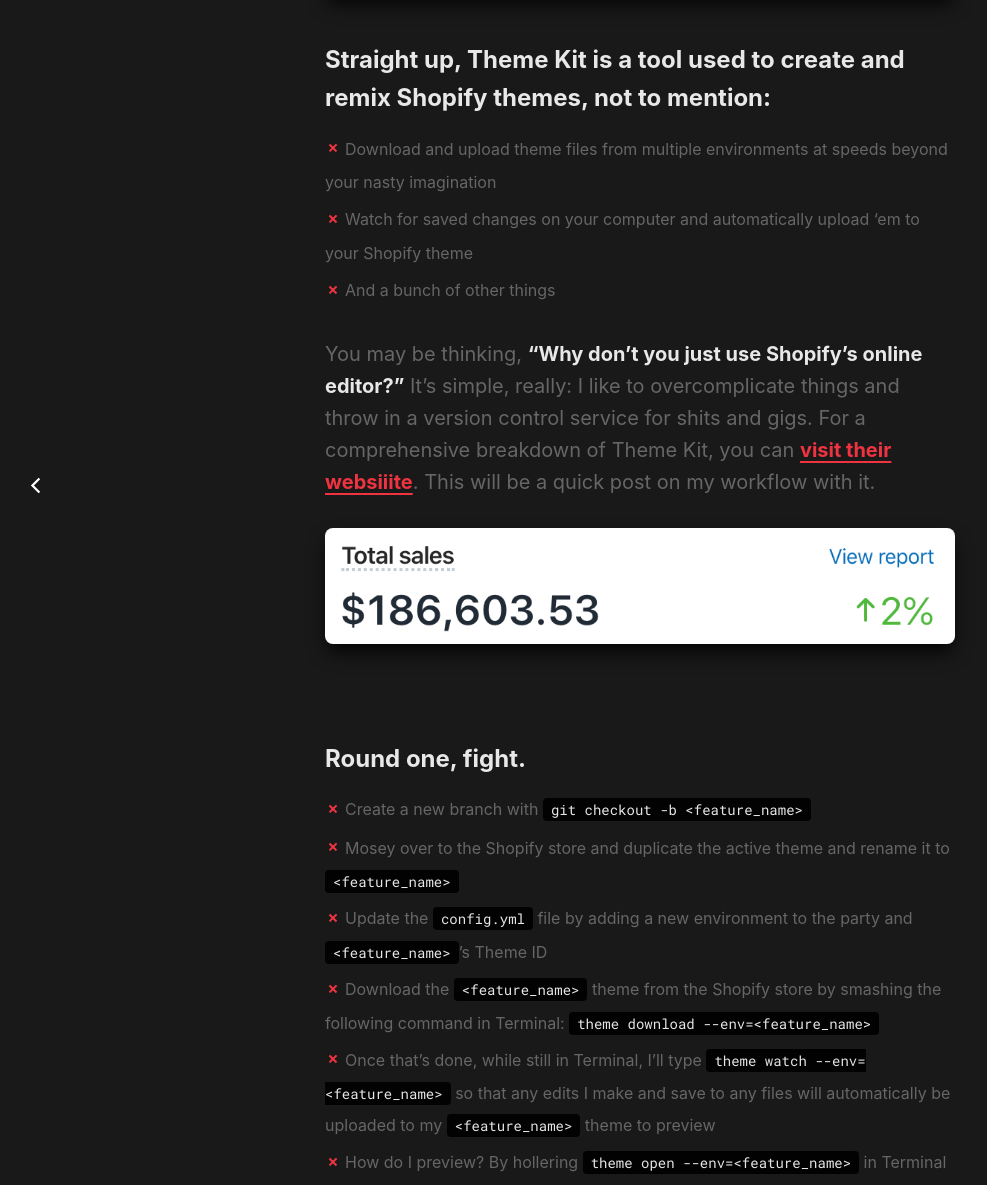
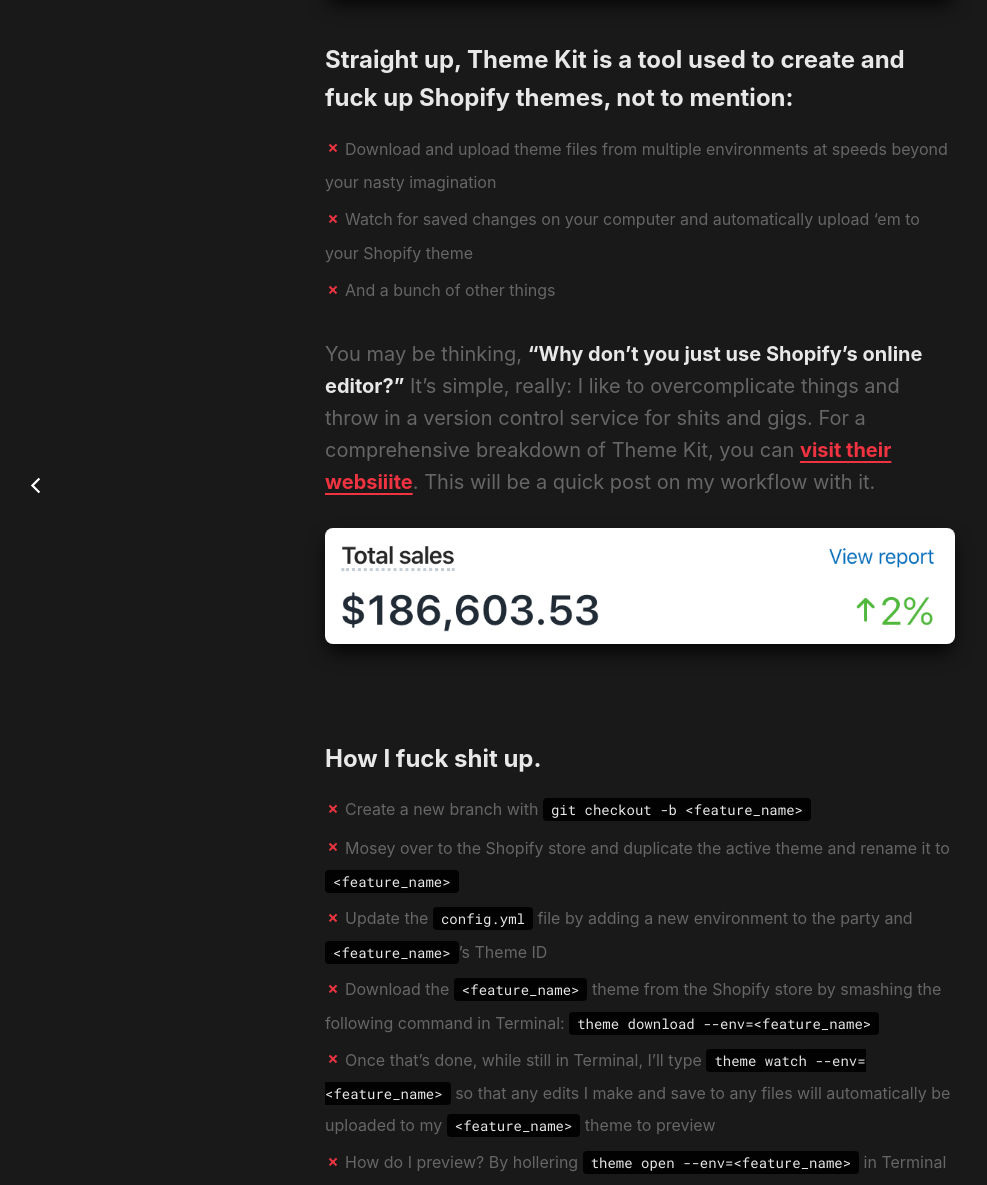
Before and after one commit to aryxmega/awwwry, a Jekyll site: the page built from _posts/2020-02-18-shopify-theme-kit-workflow.md, in a window 1280 px wide and 1400 px high, scrolled down 558 px, cut to the strip 215-1400 px from the top of the window. Shown: the whole strip, without its empty margins (0-987 px from the left). Built offline with Jekyll 4.4.1, drawn with Linux system fonts in a browser that asks for light colours; some web fonts are replaced.

Commit message:
Revert "Merge branch 'develop'"
This reverts commit 7cad6eabba7136674a36765c5e9a95c17699bfe5, reversing
changes made to d9a4c333d760992a87f0a35d2800f27aeba7b696.

```diff
--- a/_posts/2020-02-18-shopify-theme-kit-workflow.md
+++ b/_posts/2020-02-18-shopify-theme-kit-workflow.md
@@ -5,7 +5,7 @@
 tags:   [work, technology, shopify]
 ---
 
-### Straight up, Theme Kit is a tool used to create and remix Shopify themes, not to mention:
+### Straight up, Theme Kit is a tool used to create and fuck up Shopify themes, not to mention:
 
 - Download and upload theme files from multiple environments at speeds beyond your nasty imagination
 - Watch for saved changes on your computer and automatically upload 'em to your Shopify theme
@@ -17,7 +17,7 @@
 
 ***
 
-### Round one, fight.
+### How I fuck shit up.
 
 - Create a new branch with `git checkout -b <feature_name>`
 - Mosey over to the Shopify store and duplicate the active theme and rename it to `<feature_name>`
```
